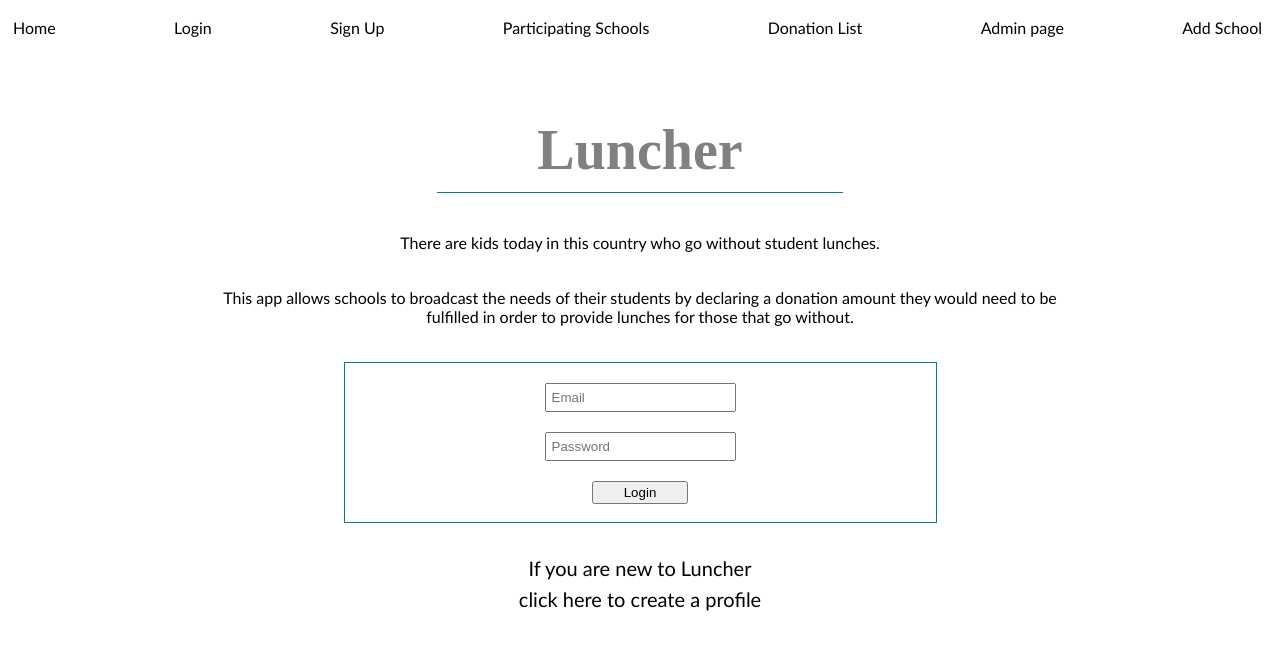
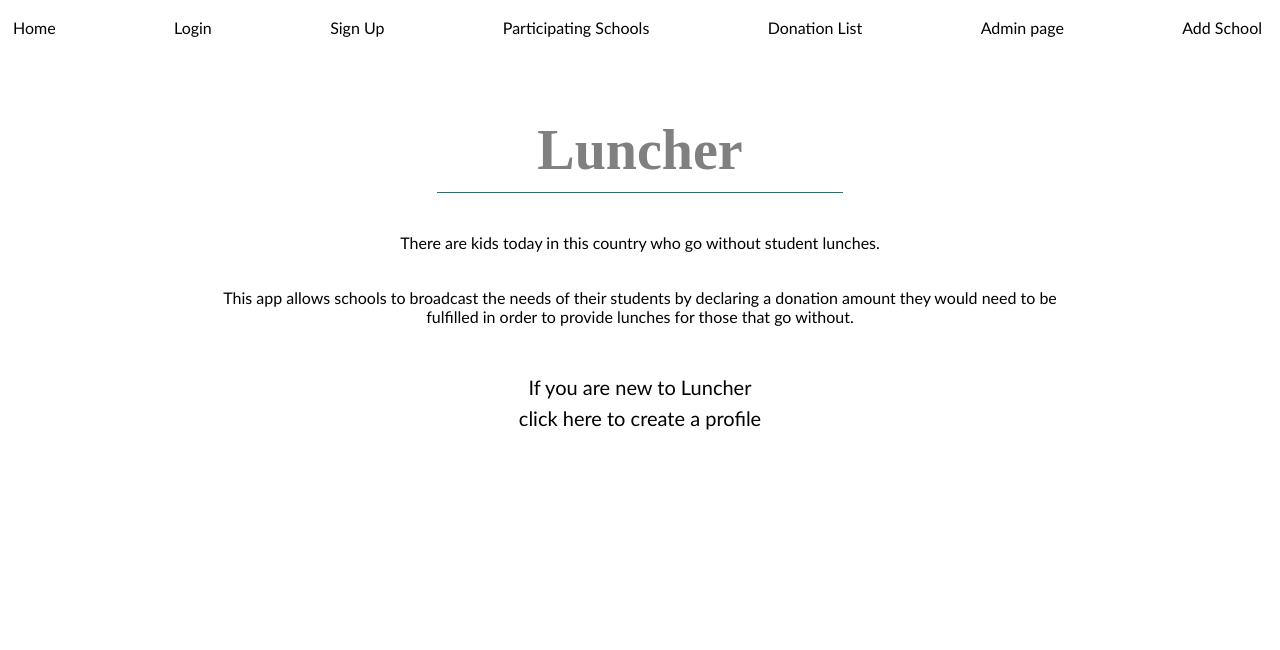
Before and after one commit to droom18/droom-client, a React (Create React App) app in the folder client/: page / in a window 1280 px wide. Shown: the top 650 px of the page. Built offline with nearby package versions, Linux system fonts and the light colour scheme.

Commit message:
protected

```diff
--- a/client/src/components/Homepage/Homepage.js
+++ b/client/src/components/Homepage/Homepage.js
@@ -16,7 +16,7 @@ const Homepage = () => {
         provide lunches for those that go without.
       </p>
 
-      <LoginForm />
+      {/* <LoginForm /> */}
 
       <div className="homepage-register">
         <p>If you are new to Luncher</p>
--- a/client/src/components/Login/Login.js
+++ b/client/src/components/Login/Login.js
@@ -1,13 +1,14 @@
 import React from "react";
 import LoginForm from "../LoginForm/index";
 
-const Login = () => {
+const Login = props => {
+  console.log({ login: props.login });
   return (
     <div>
       <h1>Login Page</h1>
       <button>To Donate page link!</button>
 
-      <LoginForm />
+      <LoginForm login={props.login} />
     </div>
   );
 };
--- a/client/src/components/LoginForm/index.js
+++ b/client/src/components/LoginForm/index.js
@@ -9,8 +9,7 @@ class LoginForm extends React.Component {
     super(props);
     this.state = {
       email: "",
-      password: "",
-      token: false
+      password: ""
     };
   }
 
@@ -22,23 +21,24 @@ class LoginForm extends React.Component {
     });
   };
 
-  login = () => {
-    axios
-      .post(`https://luncher-backend.herokuapp.com/api/login`, this.state)
-      .then(response => {
-        console.log(response);
-        localStorage.setItem("token", response.data.token);
-        this.setState({ ...this.state, token: true });
-      })
-      .catch(err => console.log(err));
+  // login = () => {
+  //   axios
+  //     .post(`https://luncher-backend.herokuapp.com/api/login`, this.state)
+  //     .then(response => {
+  //       console.log(response);
+  //       localStorage.setItem("token", response.data.token);
+  //       this.setState({ ...this.state, token: true });
+  //     })
+  //     .catch(err => console.log(err));
 
-    if (this.state.token) {
-      return <Redirect to="/schools/schoolRoutes" />;
-    } else {
-    }
-  };
+  //   if (this.state.token) {
+  //     return <Redirect to="/schools/schoolRoutes" />;
+  //   } else {
+  //   }
+  // };
 
   render() {
+    console.log({ login: this.props.login });
     return (
       <div className="login-container">
         <form>
@@ -59,7 +59,13 @@ class LoginForm extends React.Component {
           />
         </form>
 
-        <button onClick={() => this.login(this.state)}>Login </button>
+        <button
+          onClick={() => {
+            this.props.login(this.state);
+          }}
+        >
+          Login{" "}
+        </button>
         <br />
       </div>
     );
--- a/client/src/components/School/Schools.js
+++ b/client/src/components/School/Schools.js
@@ -15,7 +15,7 @@ class Schools extends Component {
     // if logged in then do this else go to create user
     // this.props.history? .push probably -- give route to the login page
     if (!this.props.isLoggedIn) {
-      this.props.history.push("/");
+      this.props.history.push("/credentials/loginRoutes");
     } else {
       axios
         .get("https://luncher-backend.herokuapp.com/api/schools")
```
